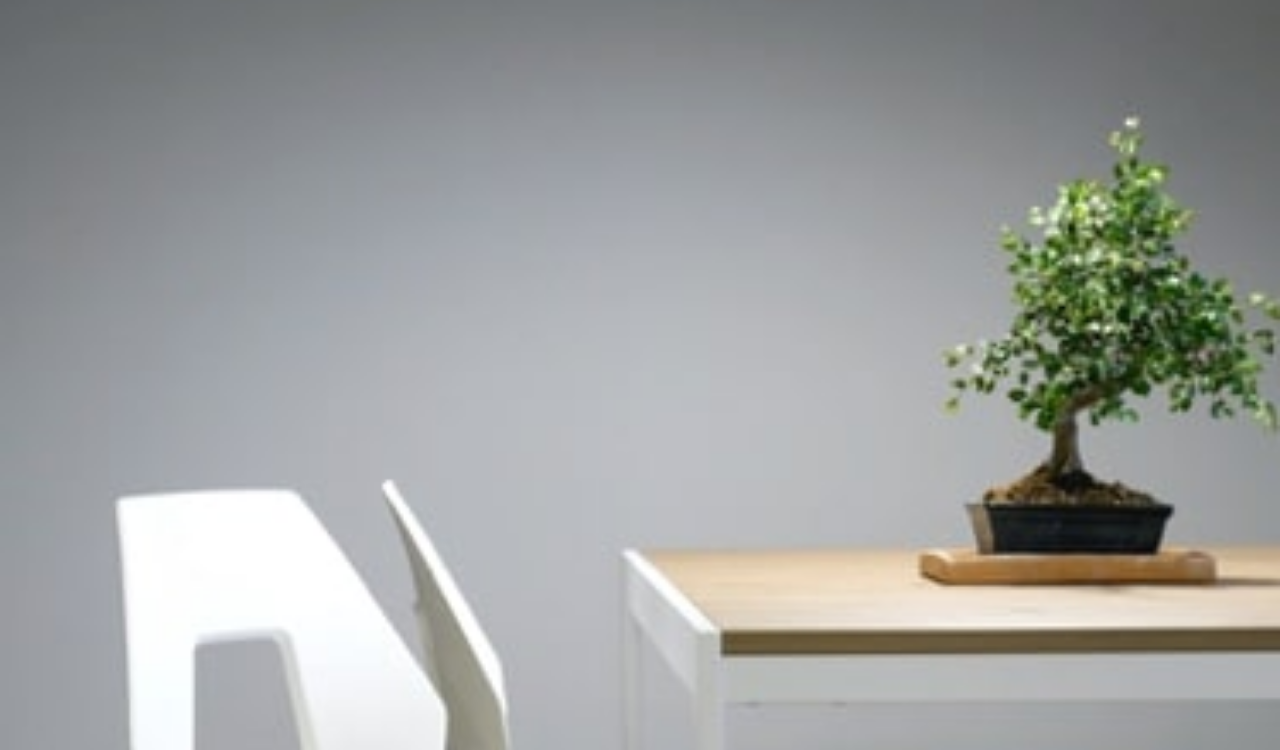
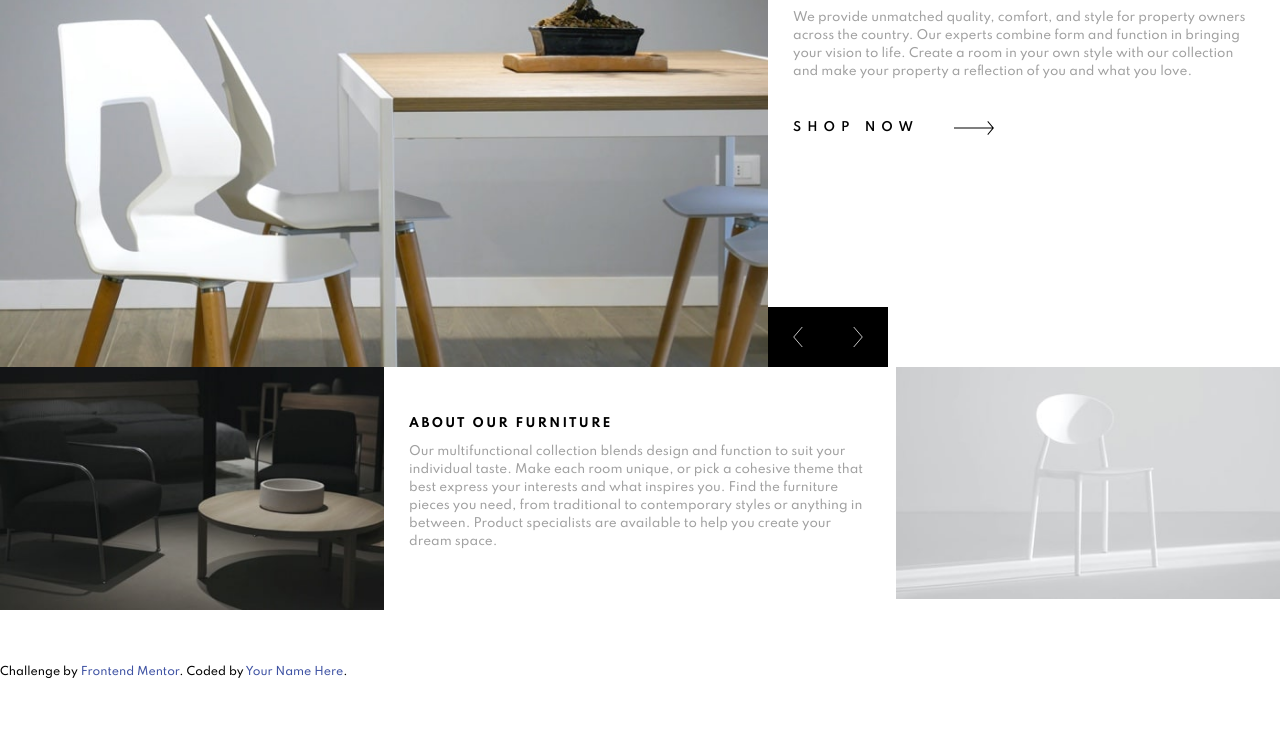
Before and after one commit to dkdurden/room-homepage, a website: page index.html in a window 1280 px wide. Shown: the part 121-871 px from the top of the page. After the commit the page ends 800 px from the top, so only its background shows below. Drawn offline with Linux system fonts and the light colour scheme.

Commit message:
Add variables file with style asset variables, make layout responsive between mobile/desktop, add typography styles

```diff
--- /dev/null
+++ b/_variables.scss
@@ -0,0 +1,12 @@
+@import url("https://fonts.googleapis.com/css2?family=Spartan:wght@500;600;700&display=swap");
+
+// Colors
+$bg-light: hsl(0, 0%, 100%);
+$bg-dark: hsl(0, 0%, 0%);
+$font-dark: hsl(0, 0%, 63%);
+$font-darker: hsl(0, 0%, 27%);
+
+// Typography
+$ff-primary: "Spartan", sans-serif;
+$semi-bold: 600;
+$medium: 500;
--- a/index.html
+++ b/index.html
@@ -18,22 +18,12 @@
 
     <title>Frontend Mentor | Room homepage</title>
 
-    <!-- Feel free to remove these styles or customise in your own stylesheet 👍 -->
-    <style>
-      .attribution {
-        font-size: 11px;
-        text-align: center;
-      }
-      .attribution a {
-        color: hsl(228, 45%, 44%);
-      }
-    </style>
+
   </head>
   <body>
     <!-- first page -->
-    <div class="container">
-      <div class="split-2">
-        <!-- first group, first item -->
+    <div class="page">
+      <div class="group-1 split">
         <div class="first">
           <!-- desktop nav -->
           <div class="nav">
@@ -60,7 +50,7 @@
           </div>
 
           <img class="small" src="./images/mobile-image-hero-1.jpg" alt="">
-          <!-- <img class="large" src="./images/desktop-image-hero-1.jpg" alt=""> -->
+          <img class="large" src="./images/desktop-image-hero-1.jpg" alt="">
 
           <!-- absolute nav-->
             <!-- <div class="collapse">
@@ -83,7 +73,7 @@
         </div>
 
         <!-- first group, second item -->
-        <div class="second">
+        <div class="second container">
           <h1>Discover innovative ways to decorate</h1>
 
           <p>
@@ -94,24 +84,28 @@
             you love.
           </p>
 
-          <div>
-            <span>Shop now</span>
-            <span>=></span>
+          <div class="c2a">
+            <span class="c2a__text">Shop now</span>
+            <img class="c2a__icon" src="./images/icon-arrow.svg" alt="">
           </div>
 
           <!-- absolute desktop slider -->
-          <!-- <div class="slider">
+          <div class="slider">
             <div class="slider__square"><img class="slider__icon" src="./images/icon-angle-left.svg" alt=""></div>
             <div class="slider__square"><img class="slider__icon" src="./images/icon-angle-right.svg" alt=""></div>
-          </div> -->
+          </div>
         </div>
       </div>
 
       <!-- second group -->
-      <div>
-        <div></div>
+      <div class="group-2 split">
+        <div class="third">
 
-        <div>
+
+          <img src="./images/image-about-dark.jpg" alt="">
+        </div>
+
+        <div class="container fourth">
           <h2>About our furniture</h2>
           <p>
             Our multifunctional collection blends design and function to suit
@@ -123,7 +117,9 @@
           </p>
         </div>
 
-        <div></div>
+        <div class="fifth">
+          <img src="./images/image-about-light.jpg" alt="">
+        </div>
       </div>
     </div>
 
--- a/style.scss
+++ b/style.scss
@@ -1,3 +1,5 @@
+@use './variables' as *;
+
 * {
   margin: 0;
   padding: 0;
@@ -10,6 +12,34 @@
 
 body {
   font-size: 1.2rem;
+  font-family: $ff-primary;
+
+  @media (min-width: 1200px) {
+    height: 100vh;
+  }
+}
+
+h1,
+h2 {
+  font-weight: bold;
+}
+
+h1 {
+  // margin-top: 2.5em;
+}
+
+h2 {
+  // margin-top: 4em;
+  font-size: 1.2rem;
+  text-transform: uppercase;
+  letter-spacing: 0.2em;
+}
+
+p {
+  line-height: 1.5;
+  color: $font-dark;
+  font-weight: $medium;
+  margin-top: 1em;
 }
 
 a {
@@ -21,13 +51,93 @@ img {
   display: block;
 }
 
+.small {
+  @media (min-width: 500px) {
+    display: none;
+  }
+}
+
+.large {
+  display: none;
+
+  @media (min-width: 500px) {
+    display: block;
+    max-height: 100%;
+  }
+}
+
+.split {
+  @media (min-width: 1200px) {
+    display: flex;
+  }
+}
+
+.page {
+  @media (min-width: 1200px) {
+    > .group-1 {
+      max-height: 65vh;
+    }
+
+    > .group-2 {
+      max-height: 32vh;
+    }
+  }
+}
+
+.container {
+  padding-left: 2.5rem;
+  padding-right: 2.5rem;
+
+  &.second {
+    padding-top: 6rem;
+    padding-bottom: 6rem;
+  }
+
+  &.fourth {
+    padding-top: 5rem;
+    padding-bottom: 5rem;
+  }
+}
+
 .first {
   position: relative;
-  //   background-image: url("./images/mobile-image-hero-1.jpg");
-  //   background-repeat: no-repeat;
-  //   background-position: center;
-  //   background-size: contain;
-  //   min-height: 50rem;
+
+  @media (min-width: 1200px) {
+    flex-basis: 60%;
+
+    .slider {
+      display: none;
+    }
+  }
+}
+
+.second {
+  position: relative;
+
+  .slider {
+    display: none;
+  }
+
+  @media (min-width: 1200px) {
+    flex-basis: 40%;
+
+    .slider {
+      display: flex;
+    }
+  }
+}
+
+.fourth {
+  @media (min-width: 1200px) {
+    flex-basis: 40%;
+  }
+}
+
+.third,
+.fifth {
+  @media (min-width: 1200px) {
+    flex-basis: 30%;
+  }
 }
 
 .toggle {
@@ -93,10 +203,6 @@ img {
   color: black;
 }
 
-.large {
-  //   display: none;
-}
-
 .slider {
   position: absolute;
   bottom: 0%;
@@ -116,4 +222,39 @@ img {
     height: 20px;
     width: 10px;
   }
+
+  @media (min-width: 1200px) {
+    right: unset;
+    left: 0%;
+  }
 }
+
+.c2a {
+  display: flex;
+  margin-top: 4rem;
+  // margin-bottom: 6rem;
+
+  &__icon {
+    width: 40px;
+    margin-left: 3.5rem;
+  }
+
+  &__text {
+    font-weight: $semi-bold;
+    text-transform: uppercase;
+    letter-spacing: 0.5em;
+  }
+}
+
+.attribution {
+  font-size: 11px;
+  text-align: center;
+
+  @media (min-width: 1200px) {
+    position: fixed;
+    bottom: 0%;
+  }
+}
+.attribution a {
+  color: hsl(228, 45%, 44%);
+}
```
Also changed, not shown: style.css, 1 other file.
